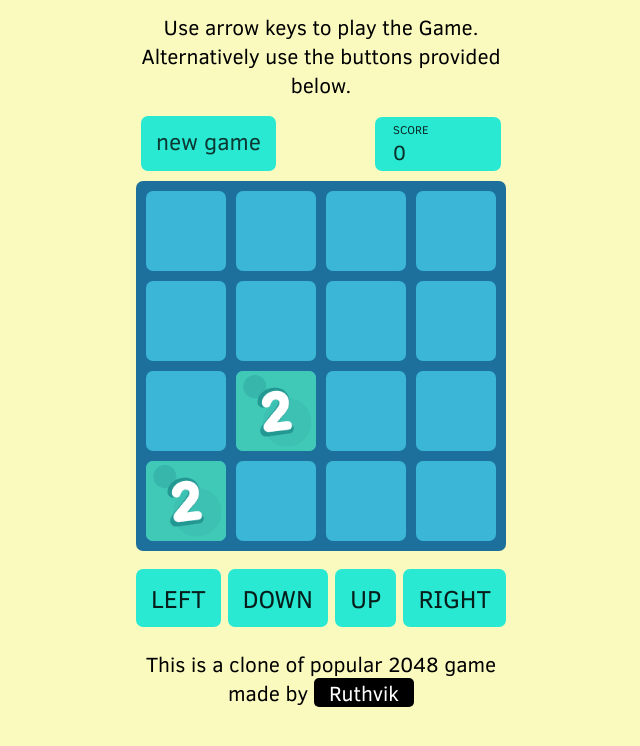
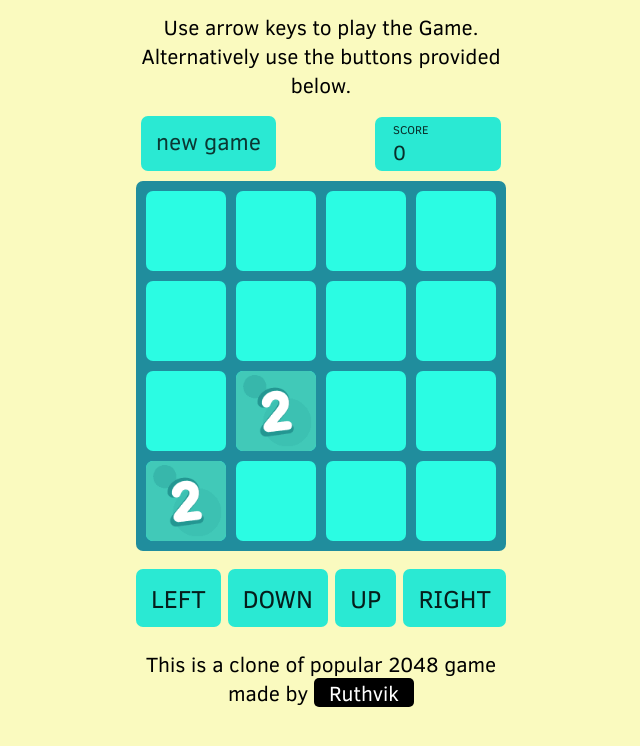
Before and after one commit to RuthvikCh/2048, a React app: page / in a window 1280 px wide. Shown: the whole page, without its empty margins (319-959 px from the left). Built offline with nearby package versions, Linux system fonts and the light colour scheme.

Commit message:
Update main.scss

```diff
--- a/src/main.scss
+++ b/src/main.scss
@@ -29,7 +29,7 @@ body {
   width: 360px;
   height: 360px;
   padding: 5px;
-  background-color: #1e709c;//#6ea433
+  background-color: #208d9d;//#6ea433
   border-radius: 7px;
   outline: none;
   position: relative;
@@ -92,9 +92,9 @@ body {
   border-radius: 7px;
   font-family: "Clear Sans";
   color: #766;
-  background-color: #41c1dedf;
+  background-color: #2bfce3;
 }
-
+a
 .tile0 {
   background-color: #dcb;
 }
```
